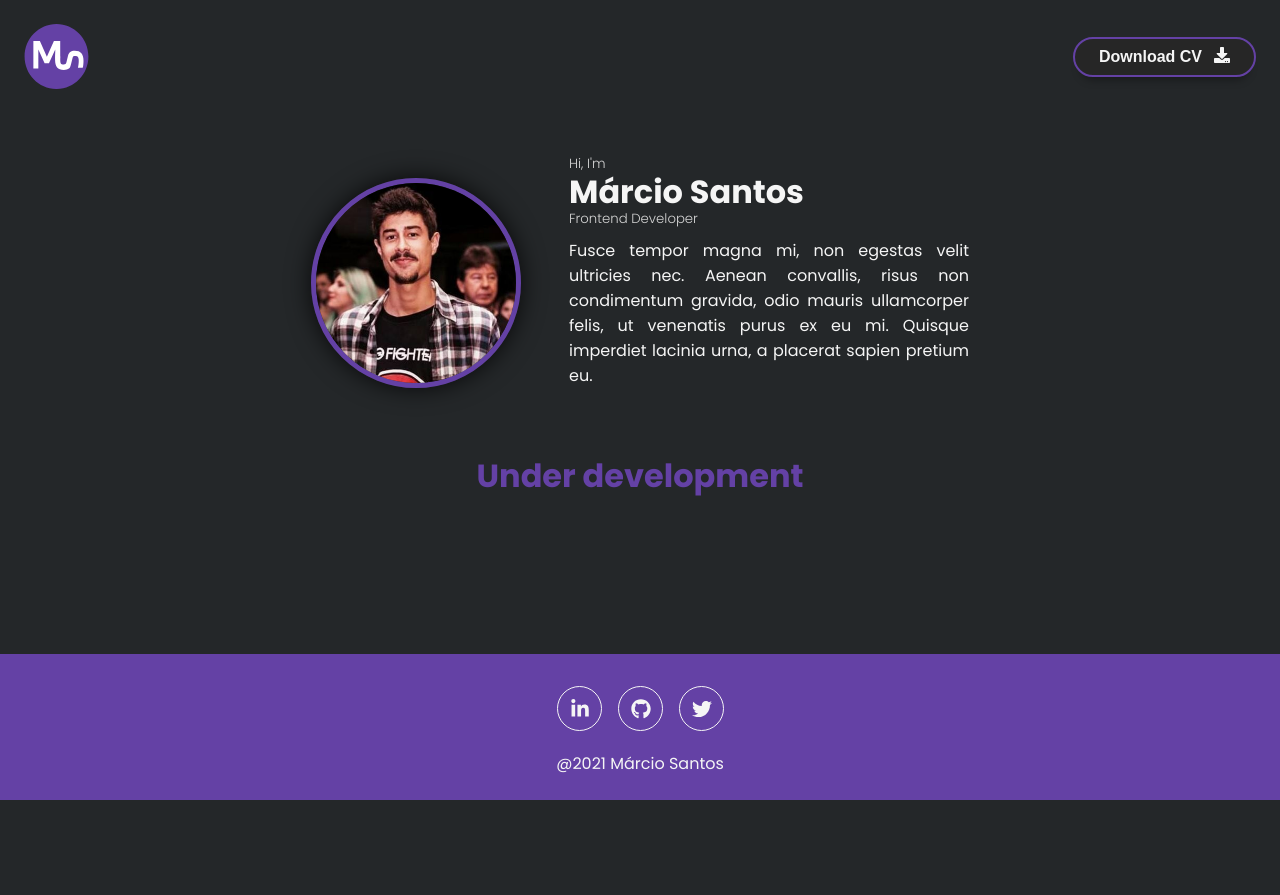
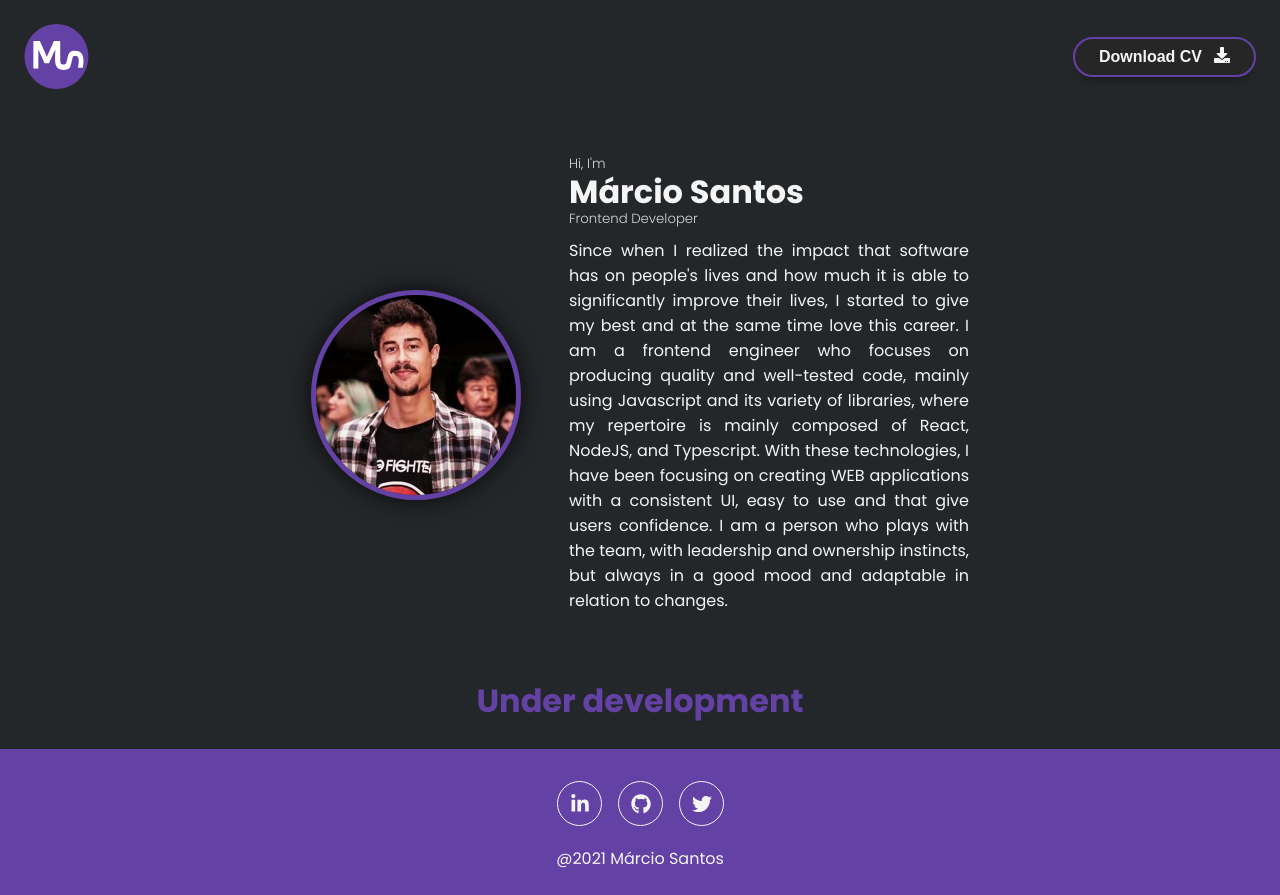
Before and after one commit to oicramps/portifolio, a Gatsby site: page / in a window 1280 px wide. Before the commit the page ends 800 px from the top, so only its background shows below. Built offline with nearby package versions, Linux system fonts and the light colour scheme; Gatsby itself is replaced by a stand-in of ours.

Commit message:
Adds an about me content

```diff
--- a/src/components/Header/Header.jsx
+++ b/src/components/Header/Header.jsx
@@ -12,9 +12,13 @@ const Header = () => (
       <Title>Márcio Santos</Title>
       <SubTitle>Frontend Developer</SubTitle>
       <Description>
-        Fusce tempor magna mi, non egestas velit ultricies nec. Aenean convallis, risus non condimentum gravida, odio
-        mauris ullamcorper felis, ut venenatis purus ex eu mi. Quisque imperdiet lacinia urna, a placerat sapien pretium
-        eu.
+        Since when I realized the impact that software has on people&apos;s lives and how much it is able to
+        significantly improve their lives, I started to give my best and at the same time love this career. I am a
+        frontend engineer who focuses on producing quality and well-tested code, mainly using Javascript and its variety
+        of libraries, where my repertoire is mainly composed of React, NodeJS, and Typescript. With these technologies,
+        I have been focusing on creating WEB applications with a consistent UI, easy to use and that give users
+        confidence. I am a person who plays with the team, with leadership and ownership instincts, but always in a good
+        mood and adaptable in relation to changes.
       </Description>
     </DescriptionContainer>
   </Container>
```
